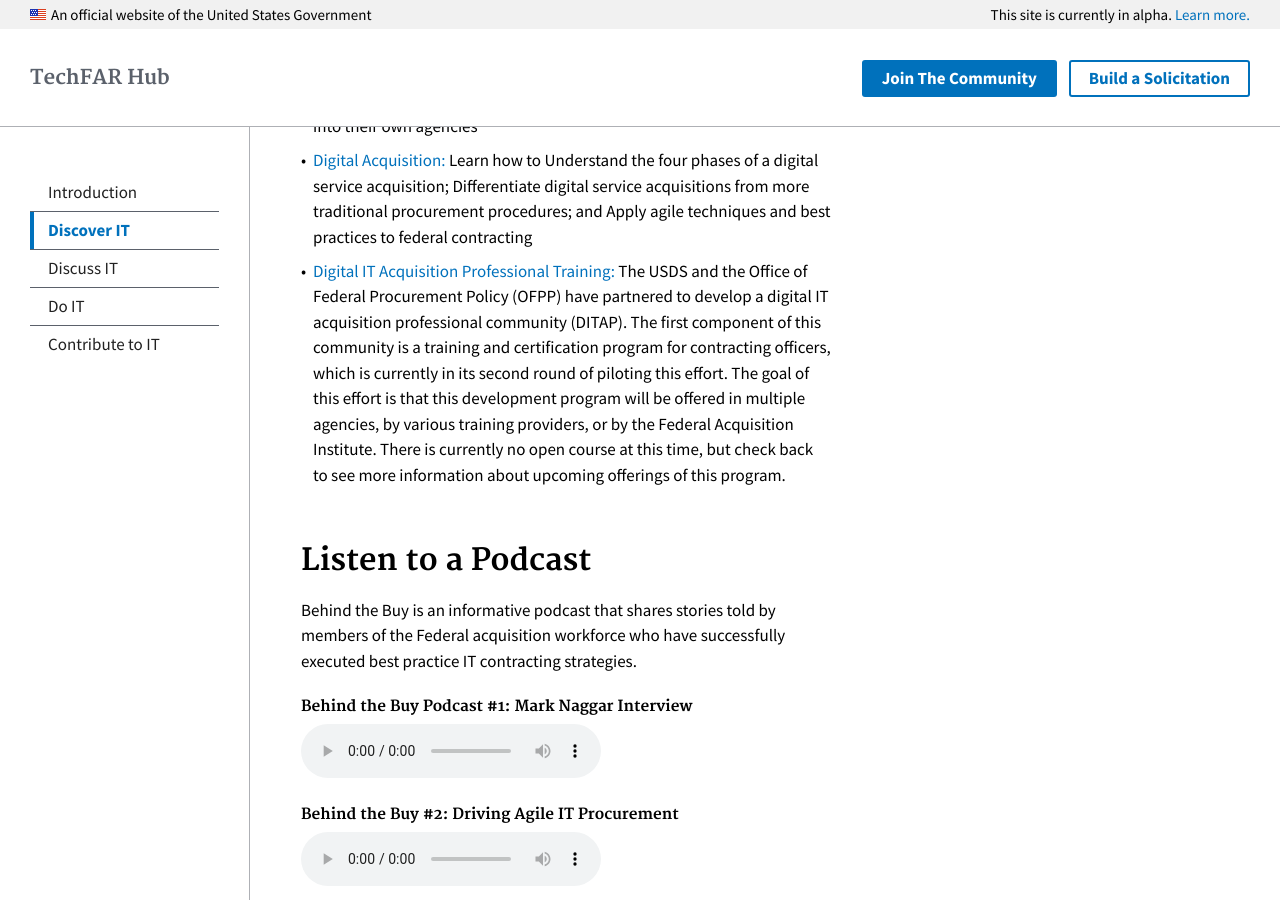
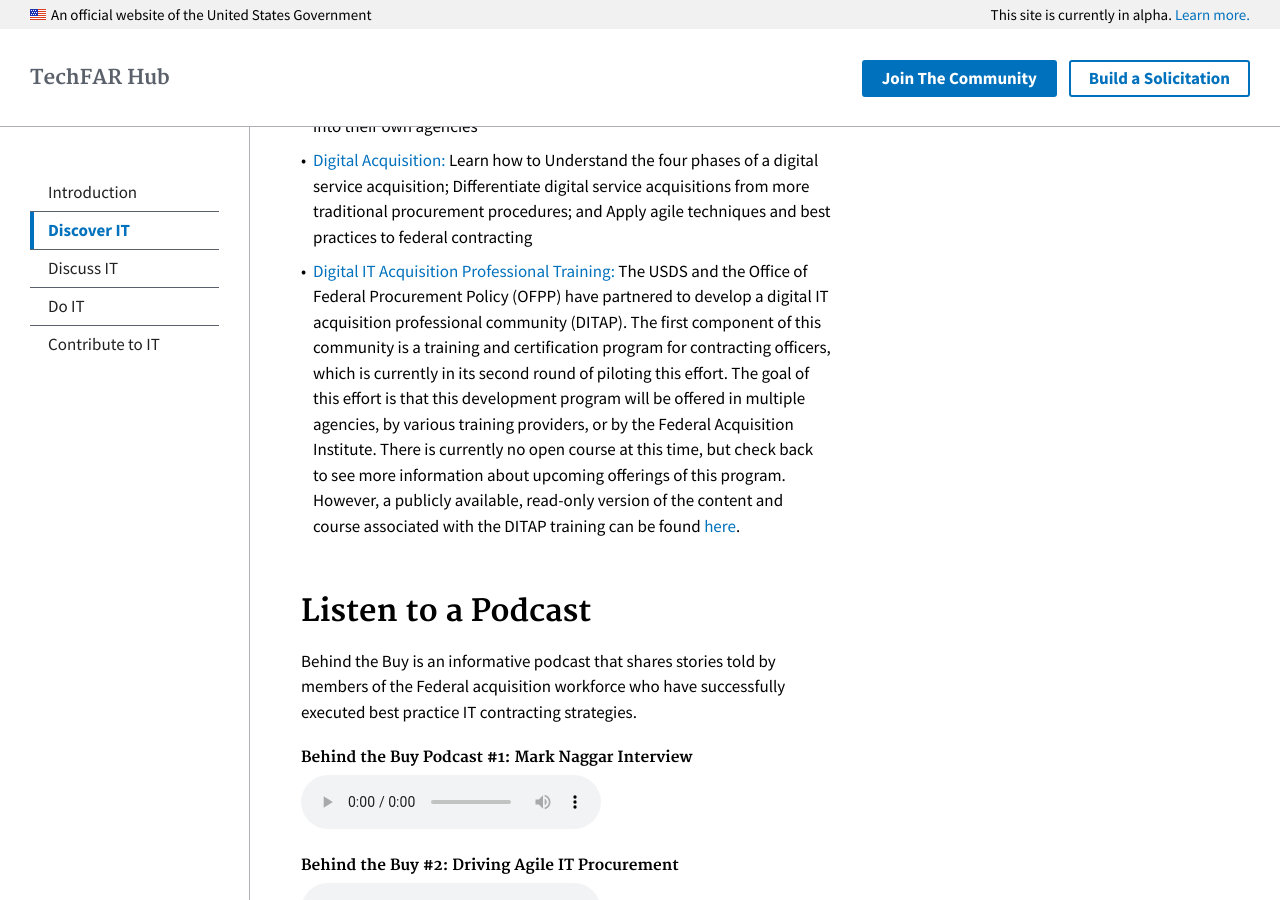
Before and after one commit to usds/techfar-hub, a Jekyll site: the page built from _topics/1_discover-it.md, in a window 1280 px wide and 900 px high, scrolled down 1519 px. Built offline with Jekyll 4.4.1, drawn with Linux system fonts in a browser that asks for light colours.

Commit message:
Provide link to DITAP open source content
As requested by Traci, we'd like to place on TechFAR Hub the link to the open source DITAP content.  Not sure if it is best to put it within TechFAR Hub at the end of the paragraph about DITAP, or maybe swap it out where there is currently a link to a medium blog that Traci wrote about TechFAR Hub.  Maybe you can place it where ever it makes most sense.

```diff
--- a/_topics/1_discover-it.md
+++ b/_topics/1_discover-it.md
@@ -36,8 +36,7 @@ The links below include online courses and videos to help you learn best practic
 - [Agile Acquisition 101:](https://www.fai.gov/media_library/items/show/81/){:target="_blank"} This video seminar features examples of where agile acquisition has been successfully implemented in the Federal Government
 - [AGL Academy:](http://www.agilegovleaders.org/academy/){:target="_blank"} A community effort by Agile government professionals to help educate and empower those who seek to implement Agile processes into their own agencies
 - [Digital Acquisition:](https://academy.govloop.com/blog/path/digital-acquisitions/){:target="_blank"} Learn how to Understand the four phases of a digital service acquisition; Differentiate digital service acquisitions from more traditional procurement procedures; and Apply agile techniques and best practices to federal contracting
-- [Digital IT Acquisition Professional Training:](https://medium.com/@USDigitalService/congratulating-our-challenge-gov-winners-f6ec5deefbd6#.icjzextcy){:target="_blank"} The USDS and the Office of Federal Procurement Policy (OFPP) have partnered to develop a digital IT acquisition professional community (DITAP). The first component of this community is a training and certification program for contracting officers, which is currently in its second round of piloting this effort. The goal of this effort is that this development program will be offered in multiple agencies, by various training providers, or by the Federal Acquisition Institute. There is currently no open course at this time, but check back to see more information about upcoming offerings of this program.
-
+- [Digital IT Acquisition Professional Training:](https://medium.com/@USDigitalService/congratulating-our-challenge-gov-winners-f6ec5deefbd6#.icjzextcy){:target="_blank"} The USDS and the Office of Federal Procurement Policy (OFPP) have partnered to develop a digital IT acquisition professional community (DITAP). The first component of this community is a training and certification program for contracting officers, which is currently in its second round of piloting this effort. The goal of this effort is that this development program will be offered in multiple agencies, by various training providers, or by the Federal Acquisition Institute. There is currently no open course at this time, but check back to see more information about upcoming offerings of this program. However, a publicly available, read-only version of the content and course associated with the DITAP training can be found [here](https://ditap.learning-transformation.com/).
 
 ## Listen to a Podcast
 
```
